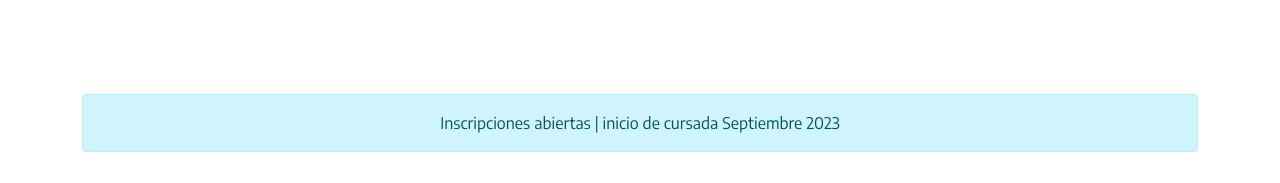
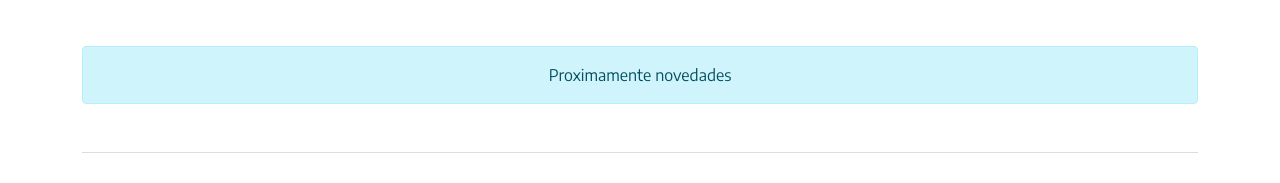
Before and after one commit to MatiasParentti/esc-ofi-lula, a Next.js app: page /capacitaciones/cursos in a window 1280 px wide. Shown: the part 354-537 px from the top of the page. Built offline with nearby package versions, Linux system fonts and the light colour scheme.

Commit message:
act sin cursos

```diff
--- a/src/pages/capacitaciones/cursos/index.jsx
+++ b/src/pages/capacitaciones/cursos/index.jsx
@@ -12,16 +12,21 @@ export default function Cursos() {
 
             <Header title='Cursos'></Header>
 
+<div className="container">
+<div className="text-center wow fadeInUp mb-5" data-wow-delay="0.1s">
 
-            <div className="container-xxl py-5 category">
+<div className="alert alert-info" role="alert">
+    Proximamente novedades
+</div>
+</div>
+
+</div>
+
+            <div style={
+                { display: 'none' }
+            } className="container-xxl py-5 category">
 
                 <div className="container">
-                    <div className="text-center wow fadeInUp mb-5" data-wow-delay="0.1s">
-
-                        <div className="alert alert-info" role="alert">
-                            Inscripciones abiertas | inicio de cursada Septiembre 2023
-                        </div>
-                    </div>
 
 
                     <div className="card mb-3">
@@ -32,8 +37,8 @@ export default function Cursos() {
 
                         <div className="card-body text-center">
 
-                        <Link target="_blank" className="btn py-3 px-5  animated slideInLeft" href="https://forms.gle/5SgFEnRrCgfd5kL16">inscribite</Link>
-                            <Link  className="btn py-3 px-5  animated slideInLeft" href="/capacitaciones/cursos/soldador-basico">+info</Link>
+                            {/**  <Link target="_blank" className="btn py-3 px-5  animated slideInLeft" href="https://forms.gle/5SgFEnRrCgfd5kL16">inscribite</Link>*/}
+                            <Link className="btn py-3 px-5  animated slideInLeft" href="/capacitaciones/cursos/soldador-basico">+info</Link>
 
                         </div>
                     </div>
@@ -45,8 +50,8 @@ export default function Cursos() {
                         </div>
                         <img src="/img/overlock.jpg" className="card-img-top" alt="..." />
                         <div className="card-body text-center">
-                            <Link target="_blank" className="btn py-3 px-5  animated slideInLeft" href="https://forms.gle/5SgFEnRrCgfd5kL16">inscribite</Link>
-                            <Link  className="btn py-3 px-5  animated slideInLeft" href="/capacitaciones/cursos/operador-de-maquina-industrial-overlock">+info</Link>
+                            {/**<Link target="_blank" className="btn py-3 px-5  animated slideInLeft" href="">inscribite</Link>*/}
+                            <Link className="btn py-3 px-5  animated slideInLeft" href="/capacitaciones/cursos/operador-de-maquina-industrial-overlock">+info</Link>
                         </div>
                     </div>
 
--- a/src/pages/capacitaciones/cursos/operador-de-maquina-industrial-overlock.jsx
+++ b/src/pages/capacitaciones/cursos/operador-de-maquina-industrial-overlock.jsx
@@ -53,7 +53,7 @@ export default function primerPost({ data }) {
 
                 <div className="card-body text-center" >
 
-                    <Link target="_blank" className="btn py-3 px-5  animated slideInLeft" href="https://forms.gle/5SgFEnRrCgfd5kL16">inscribite</Link>
+                   {/*<Link target="_blank" className="btn py-3 px-5  animated slideInLeft" href="https://forms.gle/5SgFEnRrCgfd5kL16">inscribite</Link>*/ }
                 </div>
             </div>
 
--- a/src/pages/capacitaciones/cursos/soldador-basico.jsx
+++ b/src/pages/capacitaciones/cursos/soldador-basico.jsx
@@ -53,7 +53,7 @@ export default function primerPost({ data }) {
 
                 <div className="card-body text-center" >
 
-                    <Link target="_blank" className="btn py-3 px-5  animated slideInLeft" href="https://forms.gle/5SgFEnRrCgfd5kL16">inscribite</Link>
+                {/*   <Link target="_blank" className="btn py-3 px-5  animated slideInLeft" href="https://forms.gle/5SgFEnRrCgfd5kL16">inscribite</Link>*/}
                 </div>
             </div>
 
```
